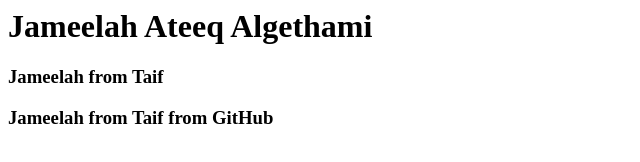
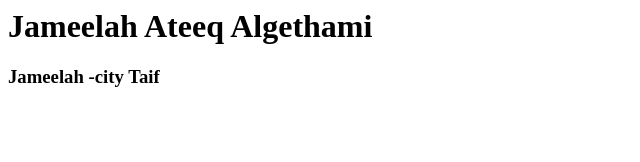
Before and after one commit to JameelahAlgethami/project, a plain HTML site: page index.html in a window 1280 px wide. Shown: the whole page, without its empty margins (0-640 px from the left). Drawn offline with Linux system fonts and the light colour scheme.

Commit message:
Jameelah add city from GitHub

```diff
--- a/index.html
+++ b/index.html
@@ -1,3 +1,2 @@
 <h1> Jameelah Ateeq Algethami</h1>
-<h3> Jameelah from Taif </h3>
-<h3> Jameelah from Taif from GitHub </h3>
+<h3>Jameelah -city Taif</h3>
```
